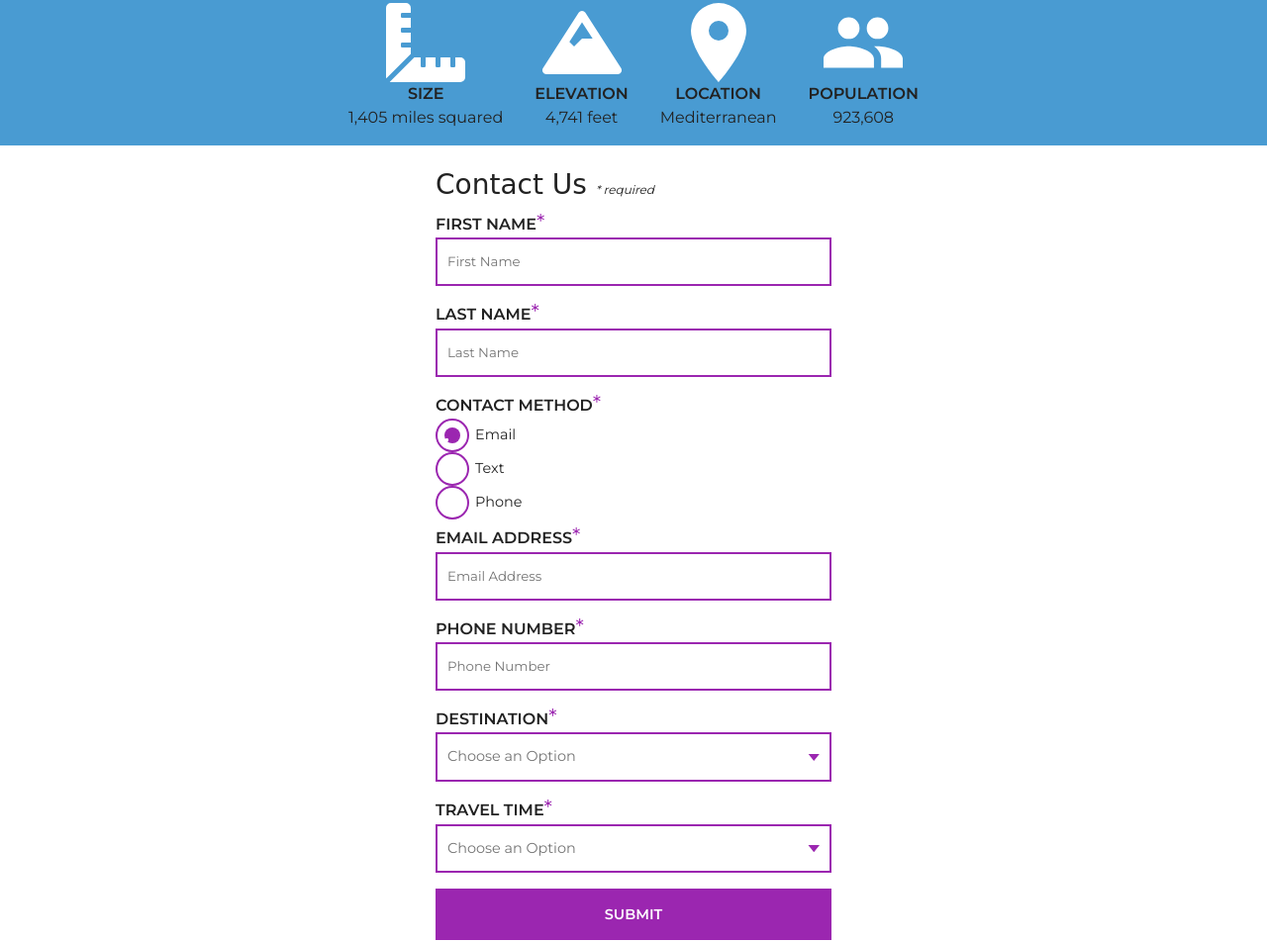
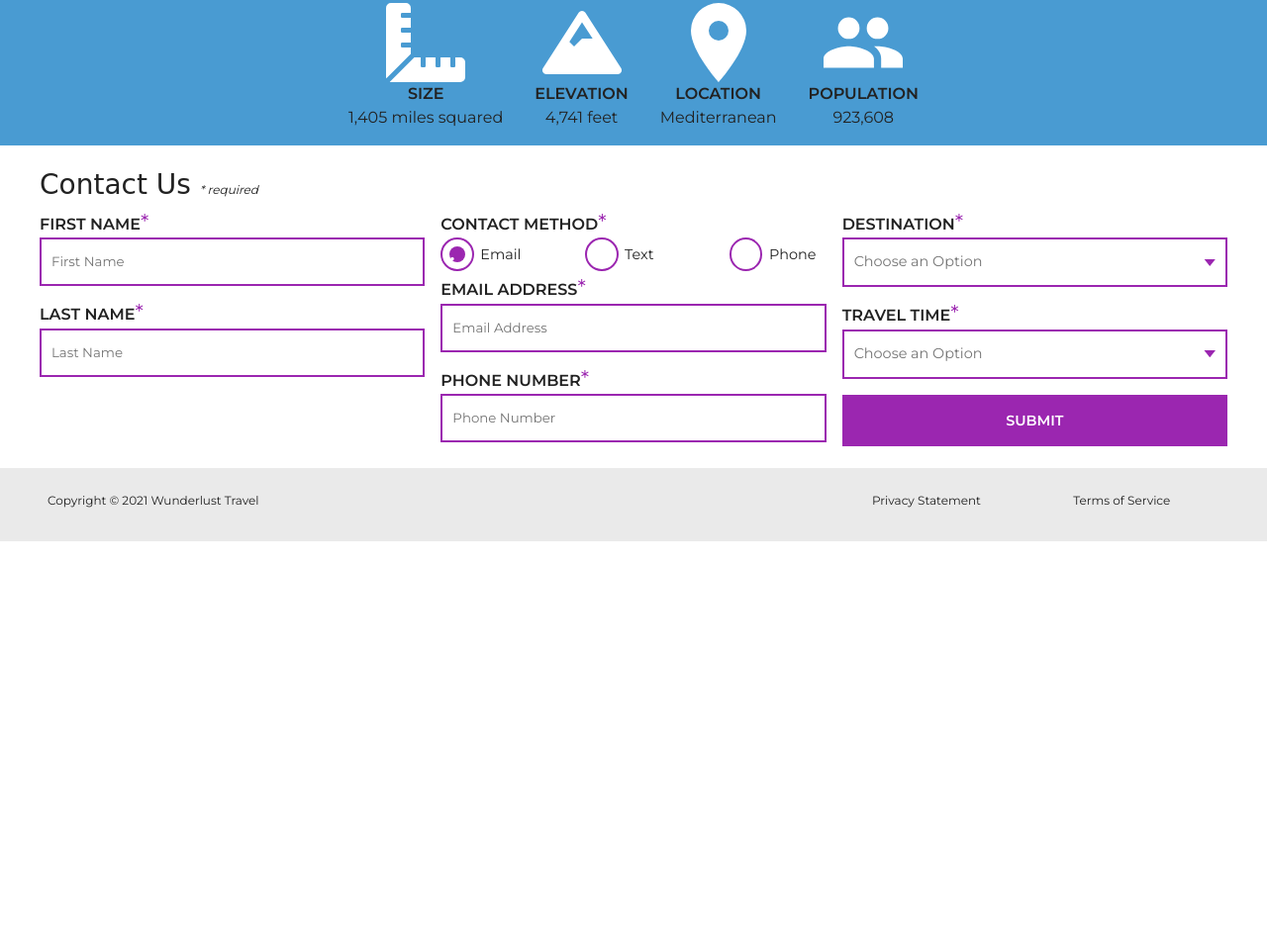
Before and after one commit to Janiszewski-J/wunderlust-2.4-2.5, a plain HTML site: page index.html in a window 1280 px wide. Shown: the part 1286-2239 px from the top of the page at 99% size. After the commit the page ends 1833 px from the top, so only its background shows below. Drawn offline with Linux system fonts and the light colour scheme; a web font is replaced by a local one.

Commit message:
Added grid styles to contact section

```diff
--- a/styles.css
+++ b/styles.css
@@ -477,12 +477,9 @@ fieldset label{
 }
 
 input[type="radio"] {
-    /* Add if not using autoprefixer */
     -webkit-appearance: none;
     appearance: none;
-    /* For iOS < 15 to remove gradient background */
     background-color: #fff;
-    /* Not removed via appearance */
     margin: 0;
     font: inherit;
     color: var(--white);
@@ -649,6 +646,21 @@ footer p, footer a{
     #about div{
         gap: 2rem;
     }
+
+    /* Contact */
+    fieldset{
+        display: grid;
+        grid-template-columns: repeat(3, 1fr);
+        column-gap: 5rem;
+    }
+
+    footer{
+        display: grid;
+        grid-template-columns: 1fr 1fr 1fr;
+        justify-content: center;
+        padding: 1.5rem 3rem 2rem;
+        gap: 0;
+    }
 }
 
 @media screen and (min-width: 1040px) {
@@ -660,6 +672,27 @@ footer p, footer a{
         justify-content: center;
         gap: 1rem;
         max-width: 1200px;
+    }
+
+    /* Contact */
+    #contact{
+        max-width: 1200px;
+    }
+
+    form{
+        display: grid;
+        grid-template-columns: repeat(3, 1fr);
+        column-gap: 1rem;
+    }
+
+    fieldset{
+        gap: 3rem;
+    }
+
+    footer{
+        display: grid;
+        grid-template-columns: 4fr 1fr 1fr;
+        justify-content: center;
     }
 }
 
```
